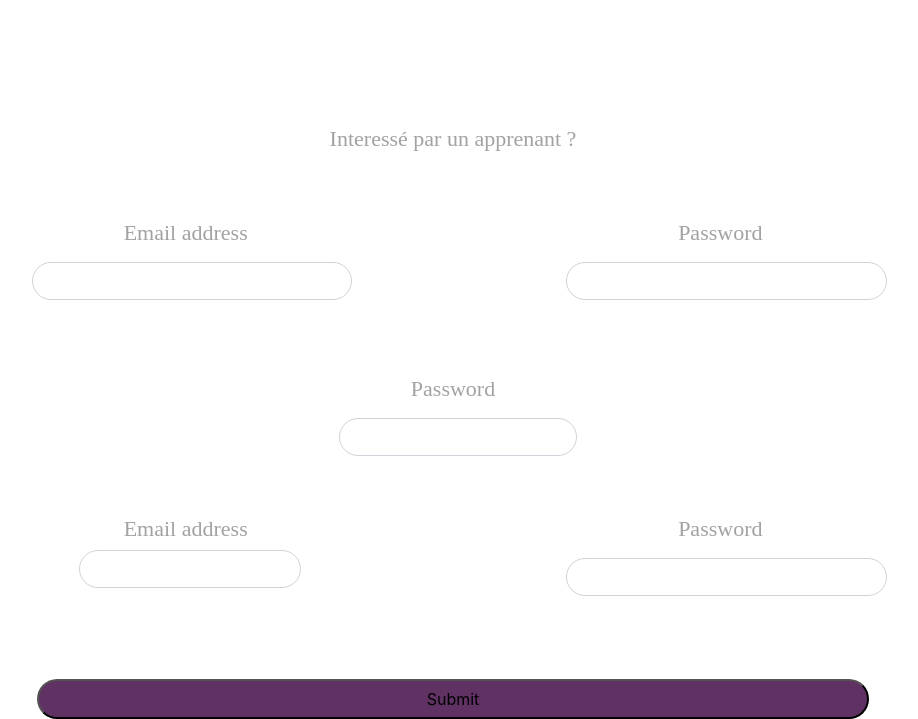
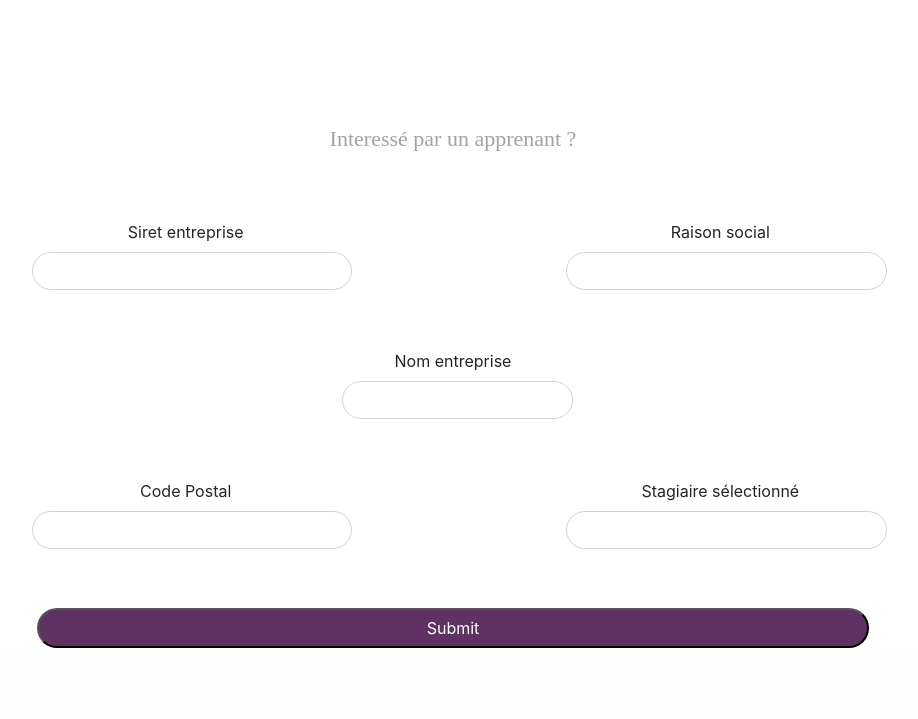
Before and after one commit to FranckMart/adopteunstafiaireRendu_FM, a PHP site: page / in a window 1320 px wide. Shown: the part 3880-4599 px from the top of the page, without its empty margins (207-1125 px from the left). After the commit the page ends 4528 px from the top, so only its background shows below. Run offline with PHP 8.4, Linux system fonts and the light colour scheme.

Commit message:
modif formulaire

```diff
--- a/css/accueil.css
+++ b/css/accueil.css
@@ -164,7 +164,7 @@ header {
 .container {
     display: flex;
     flex-wrap: wrap;
-    margin-left: 12%;
+    margin-left: 10.9%;
 }
 
 .card {
@@ -226,7 +226,7 @@ form {
 
 .formCenter{
     text-align: center;
-    width: 20%;
+    width: 30%;
     margin: auto;
 }
 
@@ -246,18 +246,24 @@ form {
     margin-left: 15%;
     height: 40px;
     background-color: #5f3263;
+    color: white;
     border-radius: 20px;
 }
 .form-group{
     width: 30%;
+    margin: auto;
 }
 
+.formCenter .form-group {
+    width: 65%;
+    margin: auto;
+}
 .form-group-modal {
     width: 100%;
     text-align: center;
 }
 .form-group-midle{
-    width: 10%;
+    width: 60%;
 }
 .form-control {
    margin-left: 2%;
--- a/include/form.php
+++ b/include/form.php
@@ -1,29 +1,28 @@
 <form>
     <div class="formTop">
         <div class="form-group">
-                        <label for="exampleInputEmail1"><h3>Email address</h3></label>
-                        <input type="email" class="form-control" id="exampleInputEmail1" aria-describedby="emailHelp">
+            <label for="siret">Siret entreprise</label>
+            <input type="text" class="form-control" id="siret" name="siret">
         </div>
         <div class="form-group">
-                        <label for="exampleInputPassword1"><h3>Password</h3></label>
-                        <input type="password" class="form-control" id="exampleInputPassword1">
+            <label for="raisonSoc">Raison social</label>
+            <input type="text" class="form-control" id="raisonSoc" name="raisonSoc">
         </div>
     </div>
     <div class="formCenter">
-                    <div class="form-group-middle">
-                        <label for="exampleInputPassword1"><h3>Password</h3></label>
-                        <input type="password" class="form-control" id="exampleInputPassword1">
+        <div class="form-group">
+            <label for="nom">Nom entreprise</label>
+            <input type="text" class="form-control" id="nom" name="nom">
         </div>
     </div>
     <div class="formBottom">
         <div class="form-group">
-                        <label for="exampleInputEmail1"><h3>Email address<h3></label>
-                        <input type="email" class="form-control" id="exampleInputEmail1" aria-describedby="emailHelp">
-
+            <label for="cp">Code Postal</label>
+            <input type="text" class="form-control" id="exampleInputPassword1" name="cp">
         </div>
         <div class="form-group">
-                        <label for="exampleInputPassword1"><h3>Password</h3></label>
-                        <input type="password" class="form-control" id="exampleInputPassword1">
+            <label for="approuved">Stagiaire sélectionné</label>
+            <input type="text" class="form-control" id="approuved" name="approuved">
         </div>
     </div>
     <div class="contentBtn">
```
Lines whose indentation alone changed are shown as unchanged.
